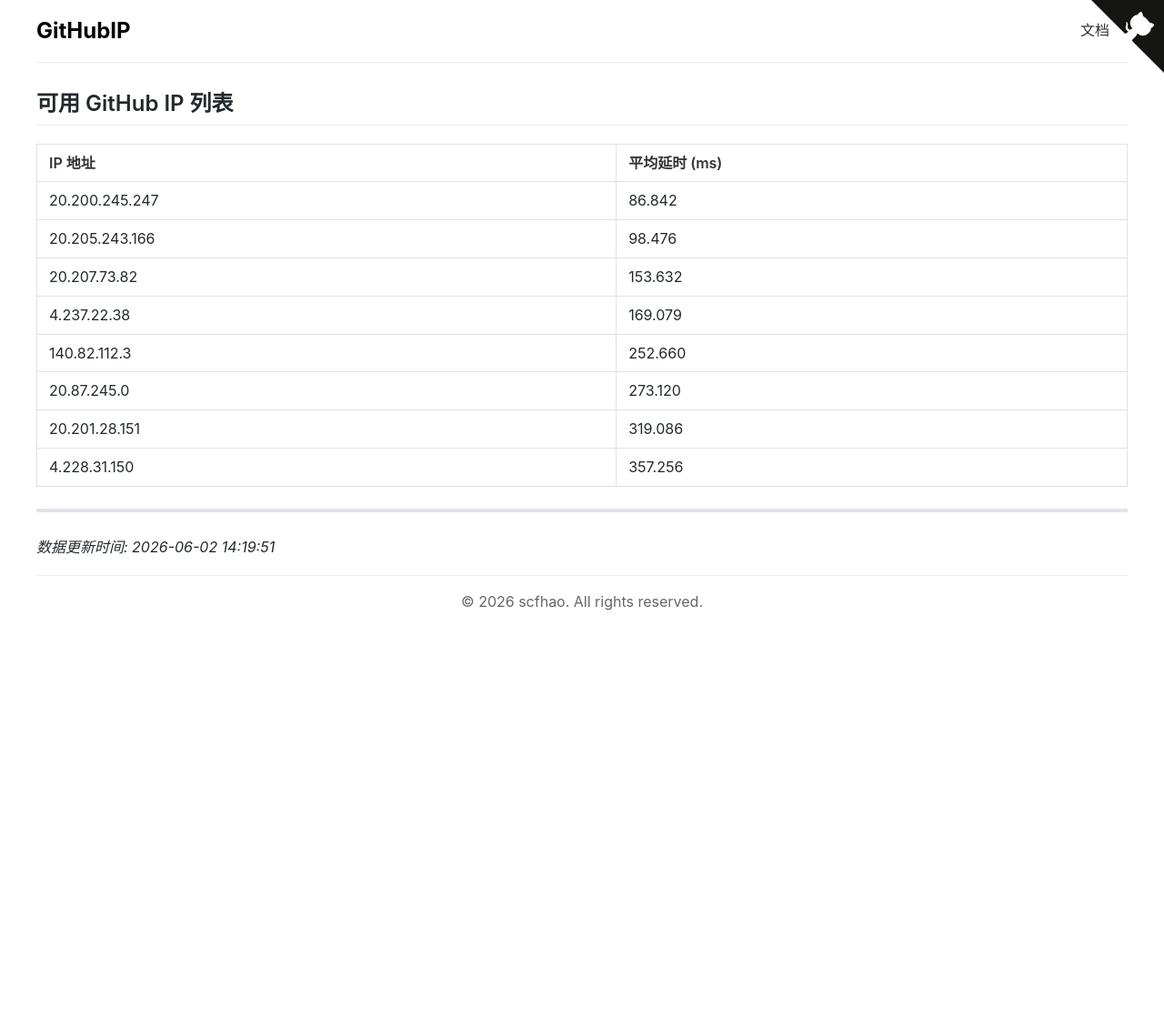
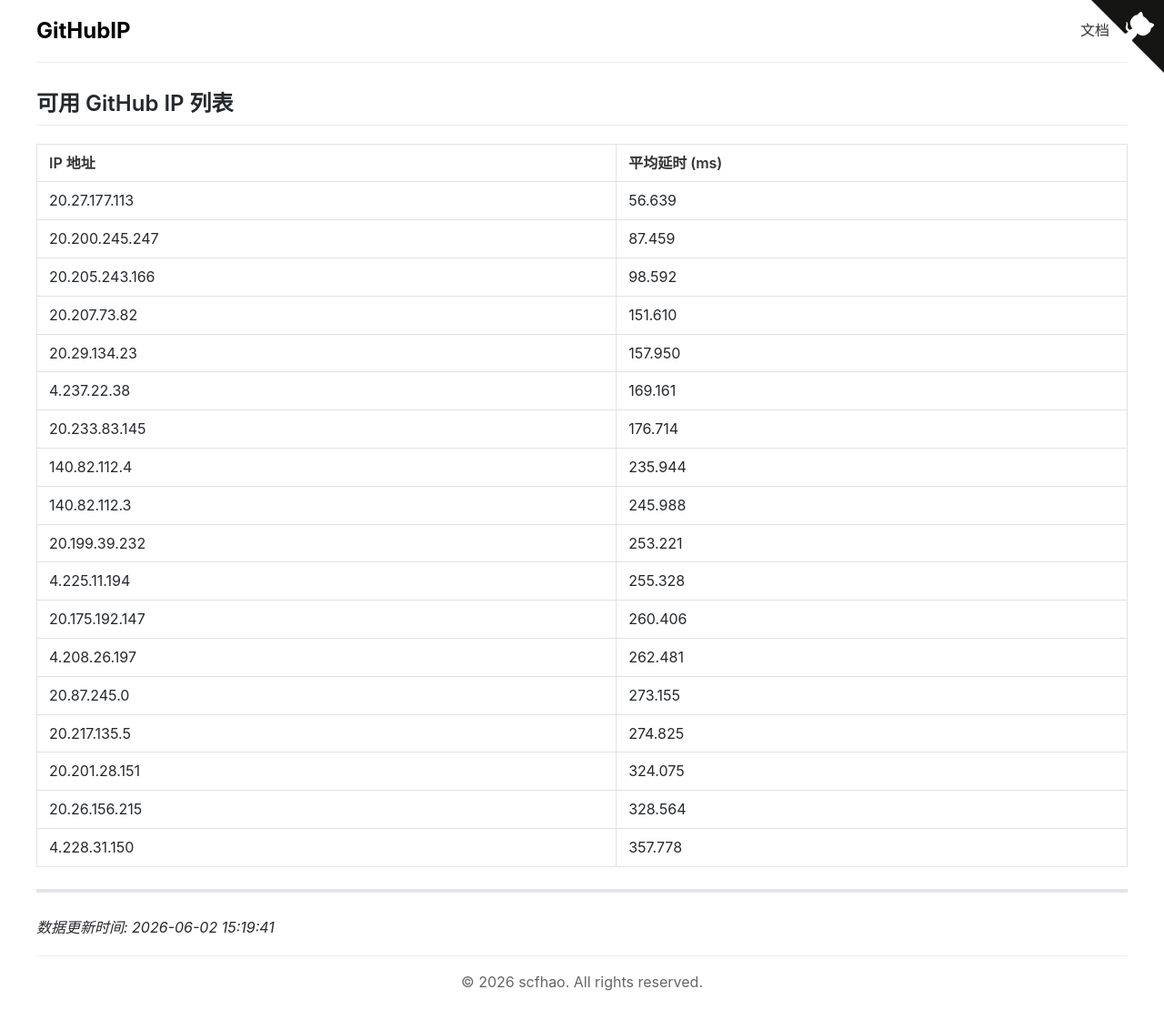
Before and after one commit to scfhao/GitHubIP, a Jekyll site: the page built from index.md, in a window 1280 px wide. Shown: the whole page at 91% size. Built offline with Jekyll 4.4.1, drawn with Linux system fonts in a browser that asks for light colours; before the commit the page ends 900 px from its top, so only the background shows below that.

Commit message:
自动脚本执行 - 2026-06-02 15:19:41

```diff
--- a/index.md
+++ b/index.md
@@ -1,22 +1,32 @@
 ---
 layout: home
 title: GitHub IP 列表
-date: 2026-06-02 14:19:51
+date: 2026-06-02 15:19:41
 ---
 
 ## 可用 GitHub IP 列表
 
 | IP 地址 | 平均延时 (ms) |
 |---------|--------------|
-| 20.200.245.247 | 86.842 |
-| 20.205.243.166 | 98.476 |
-| 20.207.73.82 | 153.632 |
-| 4.237.22.38 | 169.079 |
-| 140.82.112.3 | 252.660 |
-| 20.87.245.0 | 273.120 |
-| 20.201.28.151 | 319.086 |
-| 4.228.31.150 | 357.256 |
+| 20.27.177.113 | 56.639 |
+| 20.200.245.247 | 87.459 |
+| 20.205.243.166 | 98.592 |
+| 20.207.73.82 | 151.610 |
+| 20.29.134.23 | 157.950 |
+| 4.237.22.38 | 169.161 |
+| 20.233.83.145 | 176.714 |
+| 140.82.112.4 | 235.944 |
+| 140.82.112.3 | 245.988 |
+| 20.199.39.232 | 253.221 |
+| 4.225.11.194 | 255.328 |
+| 20.175.192.147 | 260.406 |
+| 4.208.26.197 | 262.481 |
+| 20.87.245.0 | 273.155 |
+| 20.217.135.5 | 274.825 |
+| 20.201.28.151 | 324.075 |
+| 20.26.156.215 | 328.564 |
+| 4.228.31.150 | 357.778 |
 
 ---
 
-*数据更新时间: 2026-06-02 14:19:51*
+*数据更新时间: 2026-06-02 15:19:41*
```
